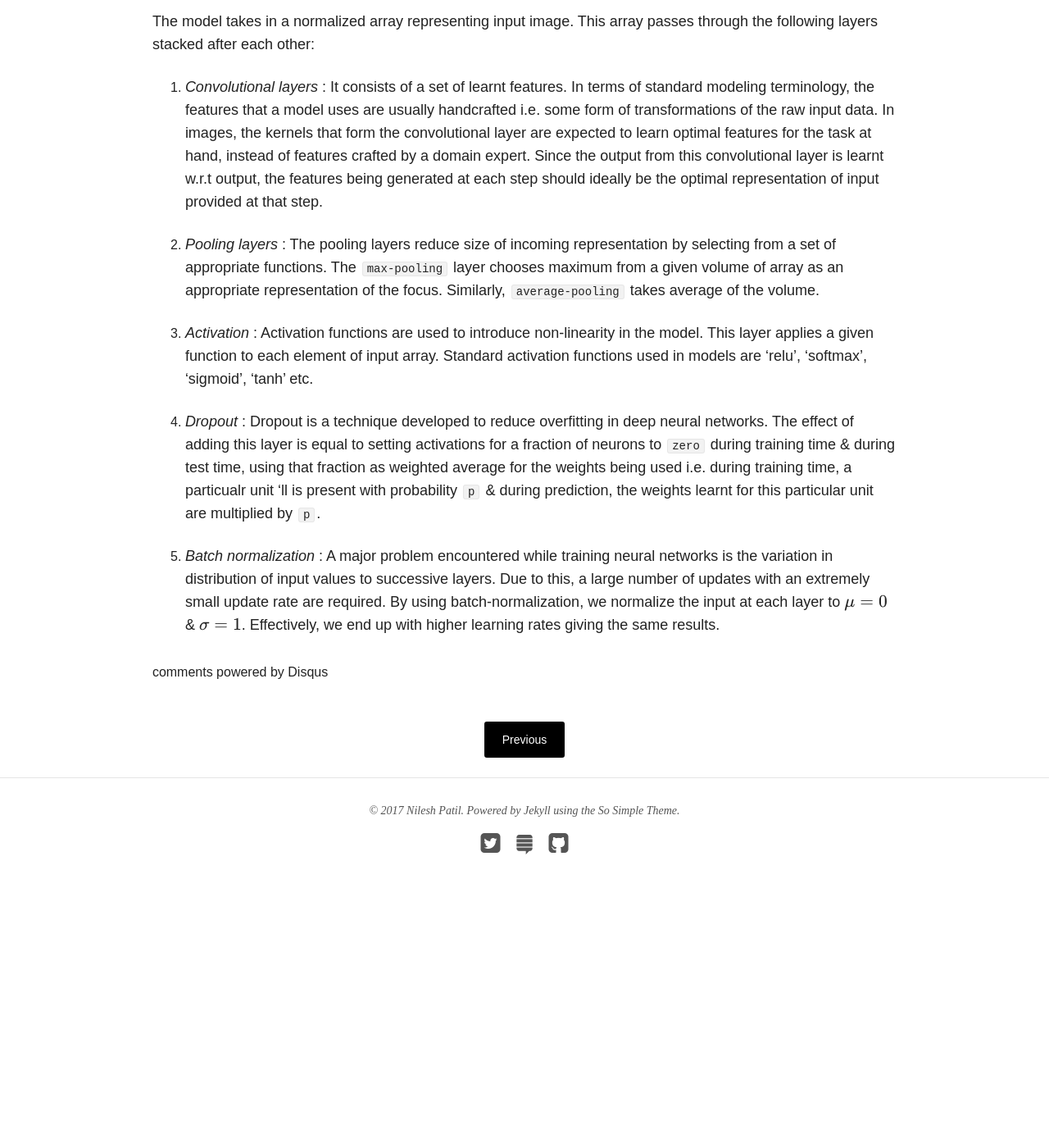
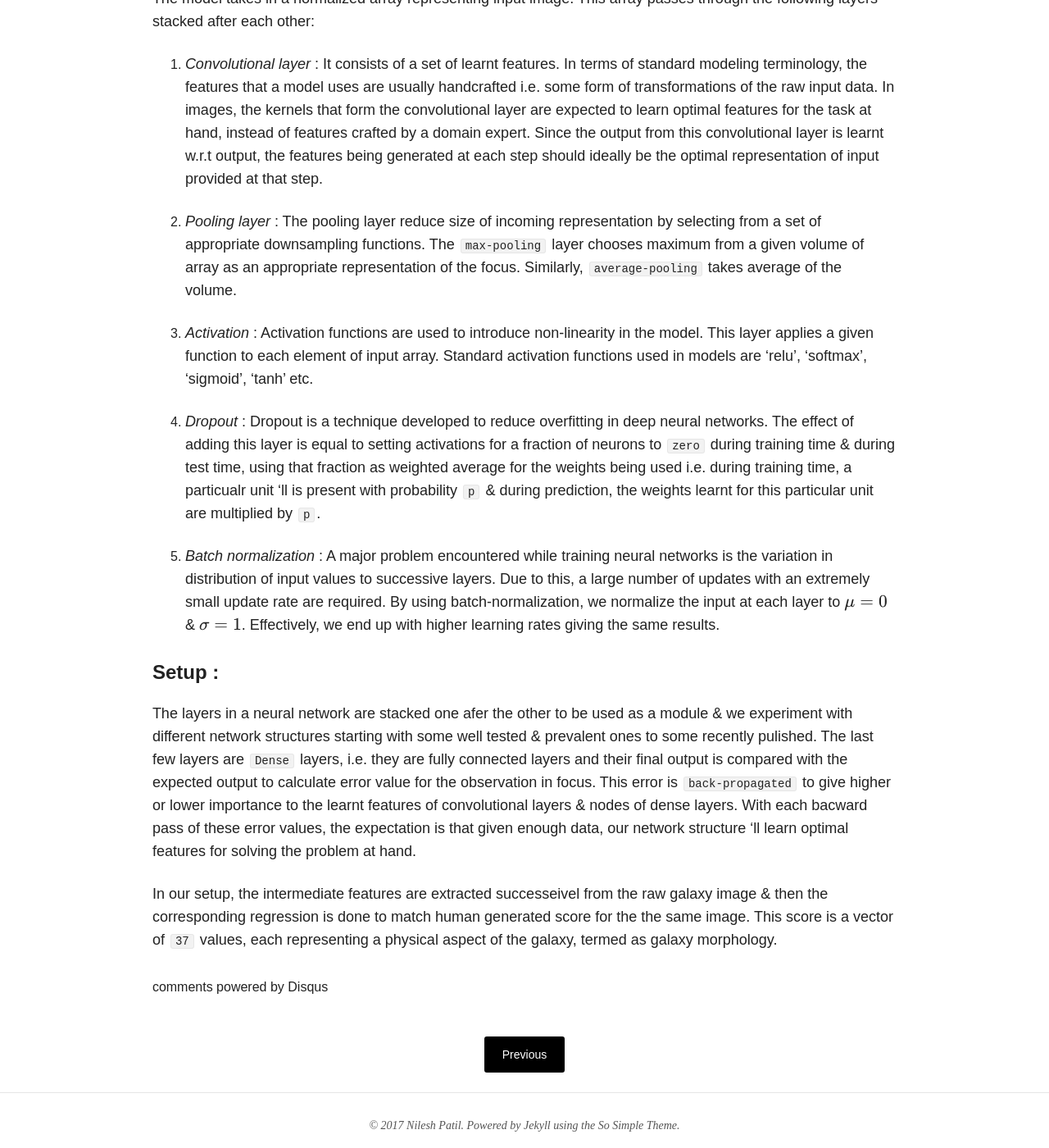
Before and after one commit to nilesh-patil/nilesh-patil.github.io, a Jekyll site: the page built from _posts/blog/2017-07-25-galactic-morphology-using-deep-learning.md, in a window 1280 px wide and 1400 px high, scrolled down 4551 px. Shown: the whole window at 82% size. Built offline with Jekyll 4.4.1, drawn with Linux system fonts in a browser that asks for light colours; nearby versions of some CDN libraries; formulas are drawn with MathJax 3; comment, search, counter and statistics services are not loaded; before the commit the page ends 5691 px from its top, so only the background shows below that; some of the changed text lies outside the part shown.

Commit message:
updated post

```diff
--- a/_posts/blog/2017-07-25-galactic-morphology-using-deep-learning.md
+++ b/_posts/blog/2017-07-25-galactic-morphology-using-deep-learning.md
@@ -60,12 +60,19 @@ In the Galaxy Morphology classification task, we use standard `.jpeg` images to
 
 The model takes in a normalized array representing input image. This array passes through the following layers stacked after each other:
 
-1. *Convolutional layers* : It consists of a set of learnt features. In terms of standard modeling terminology, the features that a model uses are usually handcrafted i.e. some form of transformations of the raw input data. In images, the kernels that form the convolutional layer are expected to learn optimal features for the task at hand, instead of features crafted by a domain expert. Since the output from this convolutional layer is learnt w.r.t output, the features being generated at each step should ideally be the optimal representation of input provided at that step.
+1. *Convolutional layer* : It consists of a set of learnt features. In terms of standard modeling terminology, the features that a model uses are usually handcrafted i.e. some form of transformations of the raw input data. In images, the kernels that form the convolutional layer are expected to learn optimal features for the task at hand, instead of features crafted by a domain expert. Since the output from this convolutional layer is learnt w.r.t output, the features being generated at each step should ideally be the optimal representation of input provided at that step.
 
-2. *Pooling layers* : The pooling layers reduce size of incoming representation by selecting from a set of appropriate functions. The `max-pooling` layer chooses maximum from a given volume of array as an appropriate representation of the focus. Similarly, `average-pooling` takes average of the volume.
+2. *Pooling layer* : The pooling layer reduce size of incoming representation by selecting from a set of appropriate downsampling functions. The `max-pooling` layer chooses maximum from a given volume of array as an appropriate representation of the focus. Similarly, `average-pooling` takes average of the volume.
 
 3. *Activation* : Activation functions are used to introduce non-linearity in the model. This layer applies a given function to each element of input array. Standard activation functions used in models are 'relu', 'softmax', 'sigmoid', 'tanh' etc.
 
 4. *Dropout* : Dropout is a technique developed to reduce overfitting in deep neural networks. The effect of adding this layer is equal to setting activations for a fraction of neurons to `zero` during training time & during test time, using that fraction as weighted average for the weights being used i.e. during training time, a particualr unit 'll is present with probability `p` & during prediction, the weights learnt for this particular unit are multiplied by `p`.
 
 5. *Batch normalization* : A major problem encountered while training neural networks is the variation in distribution of input values to successive layers. Due to this, a large number of updates with an extremely small update rate are required. By using batch-normalization, we normalize the input at each layer to $$\mu=0$$ & $$\sigma=1$$. Effectively, we end up with higher learning rates giving the same results.
+
+
+#### Setup :
+
+The layers in a neural network are stacked one afer the other to be used as a module & we experiment with different network structures starting with some well tested & prevalent ones to some recently pulished. The last few layers are `Dense` layers, i.e. they are fully connected layers and their final output is compared with the expected output to calculate error value for the observation in focus. This error is `back-propagated` to give higher or lower importance to the learnt features of convolutional layers & nodes of dense layers. With each bacward pass of these error values, the expectation is that given enough data, our network structure 'll learn optimal features for solving the problem at hand.
+
+In our setup, the intermediate features are extracted successeivel from the raw galaxy image & then the corresponding regression is done to match human generated score for the the same image. This score is a vector of `37` values, each representing a physical aspect of the galaxy, termed as galaxy morphology.
```
Also changed, not shown: other parts of _posts/blog/2017-07-25-galactic-morphology-using-deep-learning.md (+1 -1 lines).
